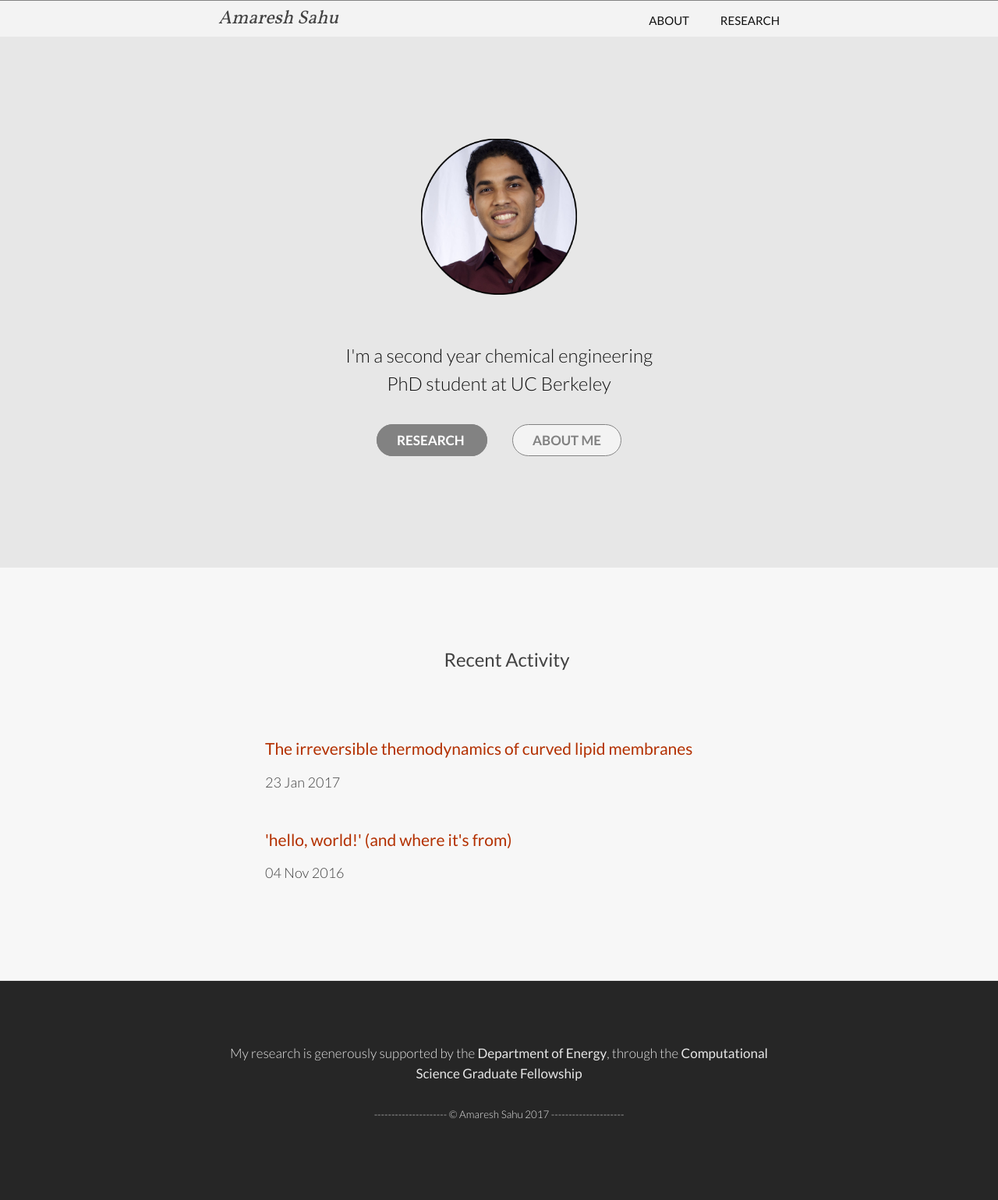
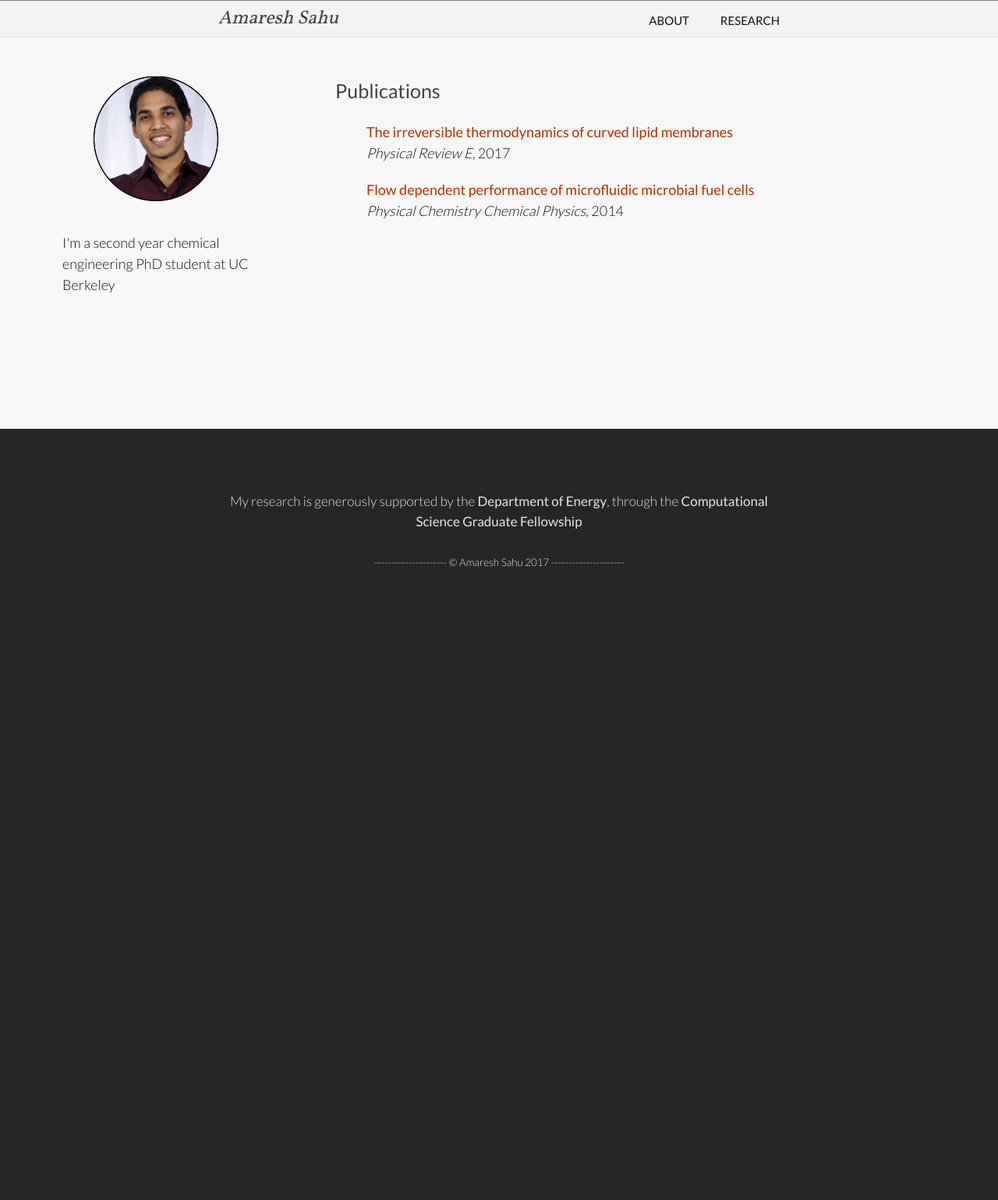
Before and after one commit to amaresh-sahu/amaresh-sahu.github.io, a Jekyll site: the page built from index.html, in a window 1280 px wide. Shown: the whole page at 78% size. Built offline with Jekyll 4.4.1, drawn with Linux system fonts in a browser that asks for light colours; after the commit the page ends 900 px from its top, so only the background shows below that.

Commit message:
home page changes

```diff
--- a/_sass/_layout.scss
+++ b/_sass/_layout.scss
@@ -172,7 +172,8 @@
  * Page content
  */
 .page-content {
-    padding: $spacing-unit 0;
+    //padding: $spacing-unit 0;
+	margin-left: 300px;
     font-weight: 300;
 }
 
@@ -181,11 +182,11 @@
 }
 
 .post-list {
-    margin-left: 0;
+    //margin-left: 0;
     list-style: none;
 
     > li {
-        margin-bottom: $spacing-unit;
+        //margin-bottom: $spacing-unit;
     }
 }
 
@@ -275,74 +276,42 @@
 
 	background-color: $background-color;
 
+	p {
+		font-size: 18px;
+	}
+
+	h1 {
+		font-size: 25px;
+		font-weight: 400;
+		color: $grey-color-dark;
+	}
+
     .intro {
 
-        h1 {
-            font-size: 24px;
-            margin-bottom: 38px;
-        }
+		width: 6 * $spacing-unit;
+		float: left;
 
 		img {
-			margin-bottom: 1.5 * $spacing-unit;
-			width: 200px;
+			margin-bottom: 1.0 * $spacing-unit;
+			margin-left: 1 * $spacing-unit;
+			width: 4 * $spacing-unit;
 		}
 
-        text-align: center;
-        padding-top: 3.25 * $spacing-unit;
+        text-align: left;
+        padding-top: 1.25 * $spacing-unit;
         padding-bottom: 3.75 * $spacing-unit;
-        background-color: $background-color-medium;
+		padding-left: 2.0 * $spacing-unit;
+		padding-right: 0.0 * $spacing-unit;
+        //background-color: $background-color-medium;
 
 		@include media-query($on-palm) {
 			padding-top: 2 * $spacing-unit;
 			padding-bottom: 2.5 * $spacing-unit;
 		}
-
-        .primary-button {
-            margin-left: 12px;
-            margin-right: 16px;
-            padding: 9px 25px;
-            border-radius: 25px;
-			border: 1px solid $grey-color;
-            font-size: 17px;
-            font-weight: 700;
-            text-transform: uppercase;
-            color: white;
-            text-decoration: none;
-            background: $grey-color;
-
-			&:hover{
-				background: $grey-color-slightly-dark;
-			}
-        }
-
-        .secondary-button {
-            margin-left: 16px;
-            margin-right: 12px;
-            padding: 9px 25px;
-            border-radius: 25px;
-            border: 1px solid $grey-color;
-            font-size: 17px;
-            font-weight: 700;
-            text-transform: uppercase;
-            color: $grey-color;
-            text-decoration: none;
-            background: $background-color-medium-light;
-
-			&:hover{
-				background: #fff;
-			}
-        }
     }
 
-    .recent-activity {
+    .publications {
 
-        h1 {
-            font-size: 24px;
-            font-weight: 400;
-            color: $grey-color-dark;
-            margin-bottom: 2 * $spacing-unit;
-            text-align: center;
-        }
 
         ol {
             list-style-position: outside;
@@ -351,15 +320,16 @@
 
             li {
                 color: $grey-color-dark;
-                margin-bottom: $spacing-unit * 0.7;
+                //margin-bottom: $spacing-unit * 0.7;
                 line-height: 2;
             }
         }
 
-        margin-left: 1.5 * $spacing-unit;
-        margin-right: 1 * $spacing-unit;
-        margin-top: 1.5 * $spacing-unit;
-        margin-bottom: 2 * $spacing-unit;
+		padding-top: 1.25 * $spacing-unit;
+        //margin-left: 1.5 * $spacing-unit;
+        //margin-right: 1 * $spacing-unit;
+        //margin-top: 1.5 * $spacing-unit;
+        //margin-bottom: 2 * $spacing-unit;
 
 		@include media-query($on-palm) {
 			margin-left: 0.5 * $spacing-unit;
--- a/index.html
+++ b/index.html
@@ -6,38 +6,30 @@ layout: index
 
 	<div class="intro">
 		<img src="/assets/circle-profile-medium.png" alt="Amaresh Sahu">
-		<h1>
-			I'm a second year chemical engineering <br> PhD student at UC Berkeley
-		</h1>
-
-		<a href="/research/" class="primary-button">
-			Research
-		</a>
-
-		<a href="/about/" class="secondary-button">
-			About Me
-		</a>
-
+		<p>
+			I'm a second year chemical engineering PhD student at UC Berkeley
+		</p>
 	</div>
 
 	<div class="page-content">
 		<div class="wrapper">
-			<div class="recent-activity">
+			<div class="publications">
 				<h1>
-					Recent Activity
+					Publications
 				</h1>
-
 				<ul class="post-list">
-					{% for post in site.posts %}
-						{% unless post.draft %}
-							<li>
-								<h2>
-									<a class="post-link" href="{{ post.url | prepend: site.baseurl }}">{{ post.title }}</a>
-									<span class="post-meta">{{ post.date | date: "%d %b %Y" }}</span>
-								</h2>
-							</li>
-						{% endunless %}
-					{% endfor %}
+					<li>
+						<p>
+						<a href="https://arxiv.org/abs/1701.06495" target="_blank">
+							The irreversible thermodynamics of curved lipid membranes</a><br />
+						<em>Physical Review E</em>, 2017</p>
+					</li>
+					<li>
+						<p>
+						<a href="http://dx.doi.org/10.1039/c4cp01086h" target="_blank">
+							Flow dependent performance of microfluidic microbial fuel cells</a><br />
+						<em>Physical Chemistry Chemical Physics</em>, 2014</p>
+					</li>
 				</ul>
 			</div>
 		</div>
```
